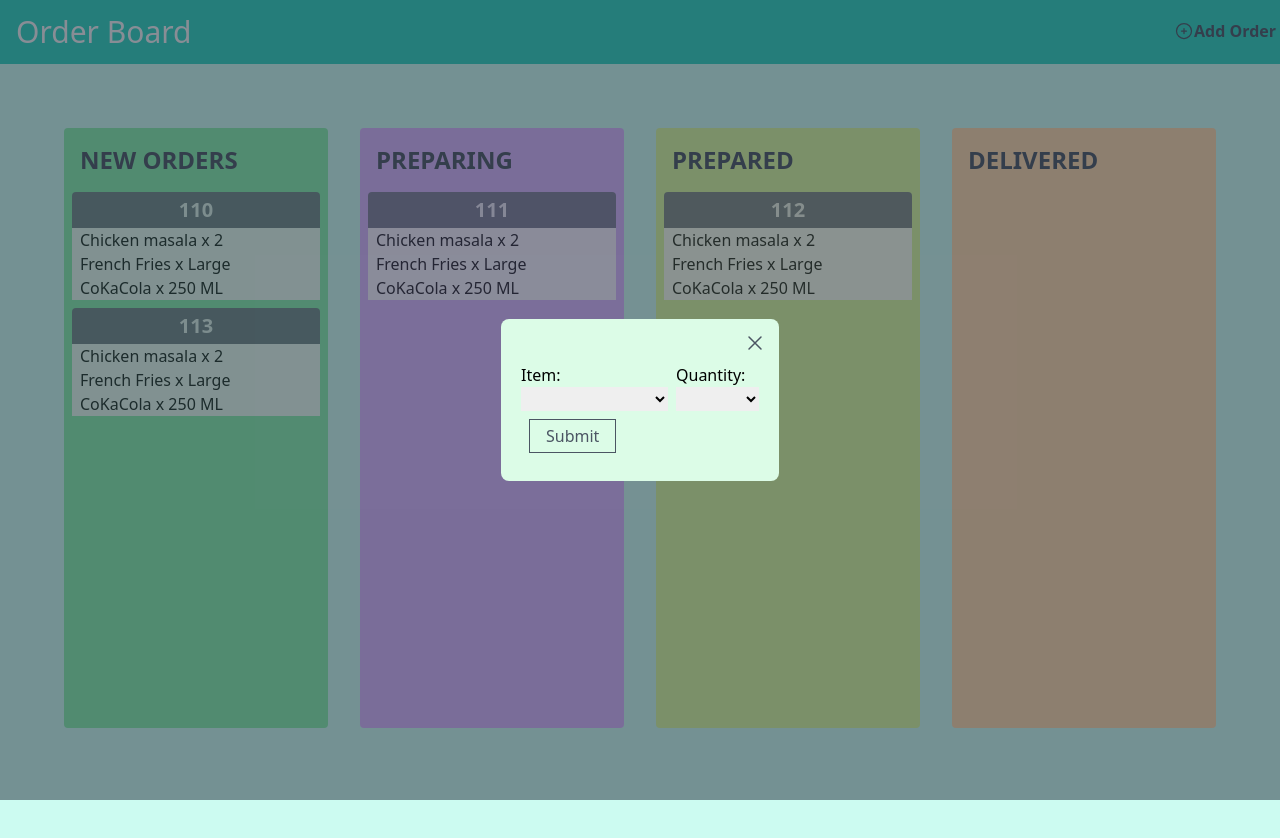
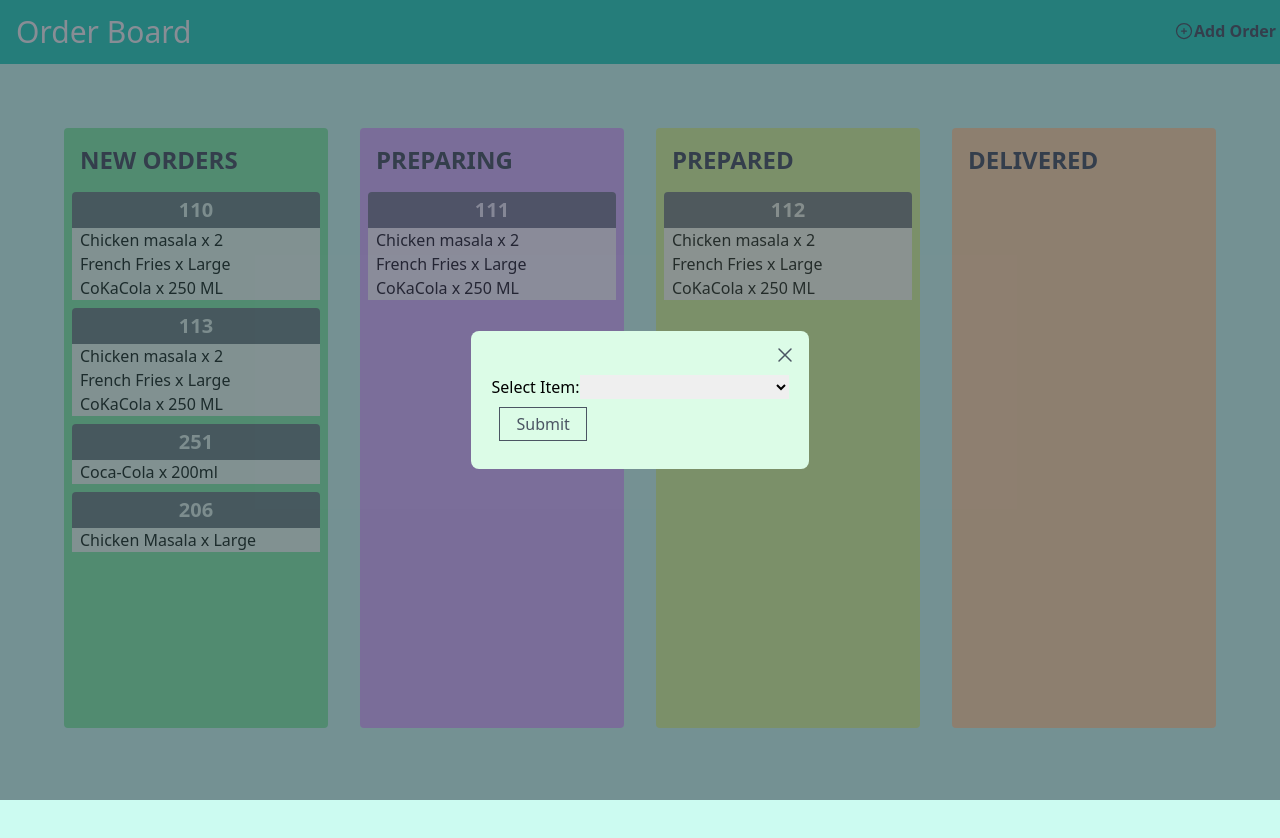
Before and after one commit to AmirHam-Za/ng-Order-Board, an Angular app: page / in a window 1280 px wide. Both pictures are taken after a click on the button "Add Order". Shown: the top 838 px of the page. Built offline with nearby package versions, Linux system fonts and the light colour scheme; data requests are answered from the project's data file.

Commit message:
Implement dynamic and conditional order item

```diff
--- a/data/db.json
+++ b/data/db.json
@@ -6,16 +6,19 @@
       "order_no": "110",
       "orderItems": [
         {
-          "item": "Chicken masala",
-          "quantity": "2"
+          "itemType": "Chicken masala",
+          "typeTitle": "2",
+          "typePrice": "2"
         },
         {
-          "item": "French Fries",
-          "quantity": "Large"
+          "itemType": "French Fries",
+          "typeTitle": "Large",
+          "typePrice": "Large"
         },
         {
-          "item": "CoKaCola",
-          "quantity": "250 ML"
+          "itemType": "CoKaCola",
+          "typeTitle": "250 ML",
+          "typePrice": "250 ML"
         }
       ],
       "status": "1",
@@ -28,16 +31,19 @@
       "order_no": "111",
       "orderItems": [
         {
-          "item": "Chicken masala",
-          "quantity": "2"
+          "itemType": "Chicken masala",
+          "typeTitle": "2",
+          "typePrice": "2"
         },
         {
-          "item": "French Fries",
-          "quantity": "Large"
+          "itemType": "French Fries",
+          "typeTitle": "Large",
+          "typePrice": "Large"
         },
         {
-          "item": "CoKaCola",
-          "quantity": "250 ML"
+          "itemType": "CoKaCola",
+          "typeTitle": "250 ML",
+          "typePrice": "250 ML"
         }
       ],
       "status": "2",
@@ -50,16 +56,19 @@
       "order_no": "112",
       "orderItems": [
         {
-          "item": "Chicken masala",
-          "quantity": "2"
+          "itemType": "Chicken masala",
+          "typeTitle": "2",
+          "typePrice": "2"
         },
         {
-          "item": "French Fries",
-          "quantity": "Large"
+          "itemType": "French Fries",
+          "typeTitle": "Large",
+          "typePrice": "Large"
         },
         {
-          "item": "CoKaCola",
-          "quantity": "250 ML"
+          "itemType": "CoKaCola",
+          "typeTitle": "250 ML",
+          "typePrice": "250 ML"
         }
       ],
       "status": "3",
@@ -72,21 +81,55 @@
       "order_no": "113",
       "orderItems": [
         {
-          "item": "Chicken masala",
-          "quantity": "2"
+          "itemType": "Chicken masala",
+          "typeTitle": "2",
+          "typePrice": "2"
         },
         {
-          "item": "French Fries",
-          "quantity": "Large"
+          "itemType": "French Fries",
+          "typeTitle": "Large",
+          "typePrice": "Large"
         },
         {
-          "item": "CoKaCola",
-          "quantity": "250 ML"
+          "itemType": "CoKaCola",
+          "typeTitle": "250 ML",
+          "typePrice": "250 ML"
         }
       ],
       "status": "1",
       "created_at": "2024-04-07T08:07:00Z",
       "updated_at": "2024-04-07T08:08:00Z"
+    },
+    {
+      "id": "i3gpue762",
+      "guid": "cfqg",
+      "order_no": 251,
+      "orderItems": [
+        {
+          "itemType": "Coca-Cola",
+          "typeTitle": "200ml",
+          "typePrice": "200ml",
+          "price": "2.49"
+        }
+      ],
+      "status": "1",
+      "created_at": "2024-04-22T18:01:01.456Z",
+      "updated_at": "2024-04-22T18:01:01.456Z"
+    },
+    {
+      "id": "2ikt9o4n9",
+      "guid": "wzto",
+      "order_no": 206,
+      "orderItems": [
+        {
+          "itemType": "Chicken Masala",
+          "typeTitle": "Large",
+          "typePrice": "10.99"
+        }
+      ],
+      "status": "1",
+      "created_at": "2024-04-22T18:12:15.351Z",
+      "updated_at": "2024-04-22T18:12:15.351Z"
     }
   ]
 }
--- a/src/app/components/add-order-modal/add-order-modal.component.html
+++ b/src/app/components/add-order-modal/add-order-modal.component.html
@@ -16,49 +16,30 @@
 
     <div class="flex justify-center">
       <div class="modal p-2 rounded">
-        <form (submit)="addOrder()">
-          <div *ngFor="let item of newOrder.orderItems; let i = index">
 
-            <div class="flex gap-2">
-              <div class="">
-                <label for="item{{i}}">Item:</label><br>
-                <select id="item{{i}}" [(ngModel)]="newOrder.orderItems[i].item" name="item{{i}}">
+        <form (ngSubmit)="addOrder()">
+          <div>
+            <label for="itemSelect">Select Item:</label>
+            <select id="itemSelect" [(ngModel)]="selectedItem" name="selectedItem">
+              <option *ngFor="let item of itemObject.itemtype" [value]="item">{{ item }}</option>
+            </select>
+          </div>
 
-                  <!-- TODO: need to show data with price after adding a new order in the database -->
-                  <option value="Chicken masala">Chicken masala</option>
-                  <option value="French fries">French fries</option>
-                  <option value="Coca-Cola">CokaCola</option>
-                  <option value="Cheeseburger">Cheeseburger</option>
-                  <option value="Margherita Pizza">Margherita Pizza</option>
-                  <option value="Sushi Combo">Sushi Combo</option>
-                  <option value="Fish and Chips">Fish and Chips</option>
-                  <option value="Chicken Tikka">Chicken Tikka</option>
-                  <option value="Pad Thai">Pad Thai</option>
-                  <option value="Veggie Wrap">Veggie Wrap</option>
-                </select>
-              </div>
+          <div *ngIf="selectedItem">
+            <label for="sizeSelect">Select Item Type: </label>
+            <select id="sizeSelect" [(ngModel)]="selectedType" name="selectedType">
+              <option *ngFor="let size of itemObject.typeTitle[selectedItem]" [value]="size">{{ size }}</option>
+            </select>
+          </div>
 
-              <div class="">
-                <label for="size{{i}}">Quantity:</label><br>
-                <select id="size{{i}}" [(ngModel)]="newOrder.orderItems[i].quantity" name="size{{i}}">
-                  <option value="1">1pc</option>
-                  <option value="2">2pcs</option>
-                  <option value="3">3pcs</option>
-                  <option value="4">4pcs</option>
-                  <option value="small">Small</option>
-                  <option value="meduim">Medium</option>
-                  <option value="large">Large</option>
-                  <option value="100ml">100ml</option>
-                  <option value="200ml">200ml</option>
-                  <option value="250ml">250ml</option>
-                </select>
-              </div>
-            </div>
+          <div *ngIf="selectedItem && selectedType">
+            <p>Price: {{ itemObject.typePrice[selectedItem][selectedType] | currency }}</p>
           </div>
 
           <button type="submit" class="px-4 py-1 m-2 text-gray-600 border border-gray-600">Submit</button>
+        </form>
 
-        </form>
+
       </div>
     </div>
 
--- a/src/app/components/add-order-modal/add-order-modal.component.ts
+++ b/src/app/components/add-order-modal/add-order-modal.component.ts
@@ -1,7 +1,10 @@
-import { HttpErrorResponse } from '@angular/common/http';
+import { HttpClient, HttpErrorResponse } from '@angular/common/http';
 import { Component, EventEmitter, Input, Output } from '@angular/core';
+import {  ItemObject } from '@interfaces/item-object.interface';
 import { Orders } from '@interfaces/order.interface';
+import { itemObject } from '@models/item-data';
 import { OrderService } from '@services/order/order.service';
+
 
 @Component({
   selector: 'app-add-order-modal',
@@ -26,52 +29,57 @@ export class AddOrderModalComponent {
 
   currentDateTime: string = new Date().toISOString();
   successMessage: string = '';
+  selectedItem: string = '';
+  selectedType: string = '';
+  itemObject: ItemObject = itemObject;
 
-// TODO: need to implement functionality to show price with order
   newOrder: Orders = {
     id: '',
     guid: '',
     order_no: 0,
     orderItems: [
-      { item: '', quantity: '' }
+      { itemType: '', typeTitle: '', typePrice: '' }
     ],
     status: '1',
     created_at: this.currentDateTime,
     updated_at: this.currentDateTime
   };
 
-  constructor( private _orderSevice: OrderService ) { }
+  constructor( private _orderSevice: OrderService, private _http: HttpClient ) { }
 
   closePopup() {
     this.isPopupOpen = false;
   }
 
   addOrder() {
+    if (this.selectedItem && this.selectedType) {
+      const price = this.itemObject.typePrice[this.selectedItem][this.selectedType];
+      if (price != null) {
+        const newOrderItem = {
+          itemType: this.selectedItem,
+          typeTitle: this.selectedType,
+          typePrice: price.toString()
+        };
 
-    const newOrderName = this.newOrder.id;
-
-    if (newOrderName != null) {
+        this.newOrder.orderItems = [newOrderItem];
+        this.selectedItem = '';
+        this.selectedType = '';
 
         this._orderSevice.addOrderAsync(this.newOrder).subscribe({
-
           next: () => {
             this.successMessage = 'Order added successfully!';
-          this.newOrder.orderItems.forEach(orderItem => {
-            orderItem.item = '';
-            orderItem.quantity = '';
-          });
           },
-
           error: (error: HttpErrorResponse) => {
             if (error.status === 404) {
               console.log(`Add Order Error occurred: ${error.statusText}-${error.status}`);
             }
           }
-
         });
-
       } else {
-      console.error('Order not found');
+        console.error('Price not found for the selected item and size.');
+      }
+    } else {
+      console.error('Please select an item and size.');
     }
   }
 
--- a/src/app/components/order/order.component.html
+++ b/src/app/components/order/order.component.html
@@ -6,7 +6,8 @@
   <div class="flex flex-col">
 
     <div *ngFor="let item of order.orderItems">
-      <p class="bg-white px-2">{{ item.item }} x <span>{{ item.quantity }}</span></p>
+
+      <p class="bg-white px-2">{{ item.itemType }} x <span>{{ item.typeTitle }}</span></p>
     </div>
 
   </div>
--- /dev/null
+++ b/src/app/interfaces/item-object.interface.ts
@@ -0,0 +1,13 @@
+export interface ItemObject {
+  itemtype: string[];
+
+  typeTitle: {
+    [key: string]: string[];
+  };
+
+  typePrice: {
+    [key: string]: {
+      [key: string]: number;
+    };
+  };
+}
--- a/src/app/interfaces/order-item.interface.ts
+++ b/src/app/interfaces/order-item.interface.ts
@@ -1,4 +1,5 @@
 export interface OrderItem {
-  item: string;
-  quantity: string;
+  itemType: string;
+  typeTitle: string;
+  typePrice: string;
 }
--- /dev/null
+++ b/src/app/models/item-data.ts
@@ -0,0 +1,71 @@
+import { ItemObject } from "@interfaces/item-object.interface";
+
+// TODO: implement and this data in json-server and call from there if needed.
+export const itemObject: ItemObject = {
+  itemtype: [
+    "Chicken Masala",
+    "French Fries",
+    "Coca-Cola",
+    "Cheeseburger",
+    "Margherita Pizza",
+    "Caesar Salad",
+    "Chocolate Ice Cream",
+    "Grilled Chicken Sandwich",
+    "Penne Pasta"
+  ],
+
+  typeTitle: {
+    "Chicken Masala": ["Regular", "Large"],
+    "French Fries": ["Small", "Medium", "Large"],
+    "Coca-Cola": ["100ml", "200ml", "250ml"],
+    "Cheeseburger": ["Single", "Double", "Triple"],
+    "Margherita Pizza": ["Small", "Medium", "Large"],
+    "Caesar Salad": ["Regular", "Large"],
+    "Chocolate Ice Cream": ["Regular", "Large"],
+    "Grilled Chicken Sandwich": ["Regular", "Spicy"],
+    "Penne Pasta": ["Alfredo", "Marinara"]
+  },
+
+  typePrice: {
+    "Chicken Masala": {
+      "Regular": 8.99,
+      "Large": 10.99
+    },
+    "French Fries": {
+      "Small": 3.99,
+      "Medium": 4.99,
+      "Large": 5.99
+    },
+    "Coca-Cola": {
+      "100ml": 1.99,
+      "200ml": 2.49,
+      "250ml": 2.99
+    },
+    "Cheeseburger": {
+      "Single": 6.99,
+      "Double": 8.99,
+      "Triple": 10.99
+    },
+    "Margherita Pizza": {
+      "Small": 9.99,
+      "Medium": 12.99,
+      "Large": 15.99
+    },
+    "Caesar Salad": {
+      "Regular": 7.99,
+      "Large": 9.99
+    },
+    "Chocolate Ice Cream": {
+      "Regular": 4.49,
+      "Large": 5.49
+    },
+    "Grilled Chicken Sandwich": {
+      "Regular": 7.49,
+      "Spicy": 7.99
+    },
+    "Penne Pasta": {
+      "Alfredo": 11.99,
+      "Marinara": 10.99
+    }
+  }
+};
```
Also changed, not shown: 1 other file (tests, documents, lock files or other folders). Lines whose indentation alone changed are shown as unchanged.
